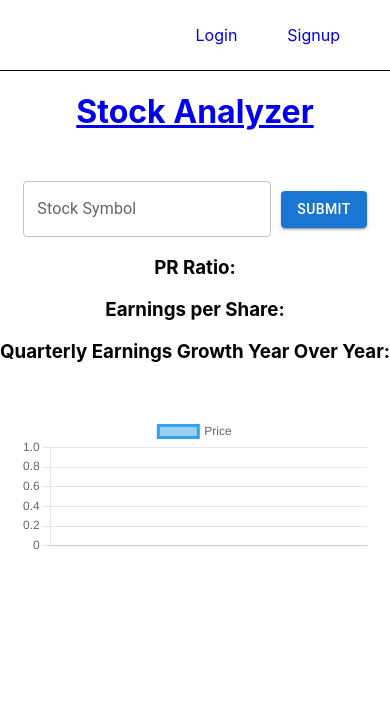
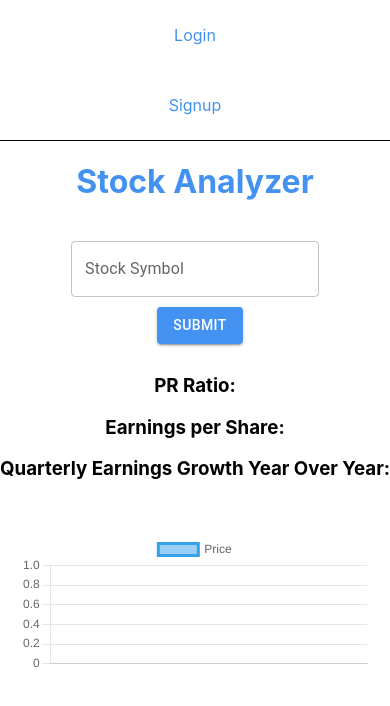
Before and after one commit to Jamesclifford7/stock-client, a React (Create React App) app: page /home in a window 390 px wide. Shown: the top 706 px of the page. Built offline with nearby package versions, Linux system fonts and the light colour scheme.

Commit message:
added user welcome message, added link colors, and made nav bar responsive for mobile

```diff
--- a/src/components/Home/Home.tsx
+++ b/src/components/Home/Home.tsx
@@ -136,6 +136,7 @@ export default function Home() {
                     Submit
                 </StyledSubmitButton>
             </StyledForm>
+            <StyledStockName>{stockName}</StyledStockName>
             <AddToPortfolioButton stockSymbol={stockSymbol} />
             <StockNotFound stockErrorMessage={stockErrorMessage} />
             <StockInfoContainer>
@@ -197,12 +198,12 @@ function AddToPortfolioButton(props: {stockSymbol: string}) {
     }
 
     return (
-        <StyledPortfolioButton
+        <Button
             color="secondary"
             onClick={addToPortfolio}
         >
             Add to Portfolio
-        </StyledPortfolioButton>
+        </Button>
     )
 }
 
@@ -220,7 +221,13 @@ const StyledForm = styled.form`
     display: flex;
     align-items: center;
     justify-content: center;
-    margin-top: 50px !important;
+    flex-direction: column;
+    margin-top: 40px !important;
+
+    @media all and (min-width: 640px) {
+        flex-direction: row;
+        margin-top: 50px !important;
+    }
 `
 
 export const StockInfoContainer = styled.div`
@@ -233,10 +240,16 @@ export const StockInfoContainer = styled.div`
 
 const StyledSubmitButton = styled(Button)`
     margin-left: 10px !important;
+    background-color: #4392F1 !important;
+    margin-top: 10px !important;
+
+    @media all and (min-width: 640px) {
+        margin-top: 0 !important;
+    }
 `
 
-const StyledPortfolioButton = styled(Button)`
-    margin-top: 20px !important;
+const StyledStockName = styled.h2`
+    margin-top: 30px;
 `
 
 const StyledPortfolioMessage = styled.p`
@@ -246,6 +259,7 @@ const StyledPortfolioMessage = styled.p`
 export const GraphContainer = styled.div`
     width: 90%;
     margin: 0 auto;
+    padding-bottom: 100px;
 
     @media all and (min-width: 640px) {
         width: 70%;
--- a/src/components/Login/Login.tsx
+++ b/src/components/Login/Login.tsx
@@ -69,12 +69,12 @@ export default function Login() {
                         type='password'
                     />
                 </TextFieldContainer>
-                <Button
+                <StyledButton
                     type="submit"
                     variant='contained'
                 >
                     Submit
-                </Button>
+                </StyledButton>
             </form>
             <UserNotFound
                 userNotFoundMessage={userNotFoundMessage}
@@ -91,6 +91,10 @@ const UserNotFoundContainer = styled.div`
     margin-top: 20px;
 `
 
+const StyledButton = styled(Button)`
+    background-color: #4392F1 !important;
+`
+
 function UserNotFound(props: {userNotFoundMessage: string | undefined}) {
 
     if (!props.userNotFoundMessage) {
--- a/src/components/NavBar/NavBar.js
+++ b/src/components/NavBar/NavBar.js
@@ -24,7 +24,7 @@ export default function NavBar() {
                     <StyledLink to="/login">Login</StyledLink>
                     <StyledLink to="">Signup</StyledLink>
                 </StyledNav>
-                <Link to="/home"><h1>Stock Analyzer</h1></Link>
+                <StyledLink to="/home"><h1>Stock Analyzer</h1></StyledLink>
             </>
         )
     }
@@ -33,26 +33,57 @@ export default function NavBar() {
         <>
             <StyledNav>
                 <StyledLink to="/portfolio">My Portfolio</StyledLink>
-                <button onClick={e => handleLogout(e)}>Logout</button>
+                <StyledLogout onClick={e => handleLogout(e)}>Logout</StyledLogout>
             </StyledNav>
             <StyledLink to="/home"><h1>Stock Analyzer</h1></StyledLink>
+            <span>Welcome, {user.email}</span>
         </>
     )
 }
 
 const StyledNav = styled.nav`
-    height: 70px;
+    height: none;
     display: flex;
     align-items: center;
     justify-content: flex-end;
     border-bottom: solid;
     border-width: 0.8px;
+    flex-direction: column;
 
     a, button {
-        margin-right: 50px;
+        padding: 25px 0;
+    }
+
+    @media all and (min-width: 640px)  {
+        flex-direction: row;
+        align-items: center;
+        justify-content: flex-end;
+        height: 70px;
+
+        a, button {
+            margin-right: 50px;
+        }
     }
 `
 
 const StyledLink = styled(Link)`
     text-decoration: none;
+    color: #4392F1;
+    font-size: 16px;
+
+    &:hover {
+        text-decoration: underline;
+    }
 `
+
+const StyledLogout = styled.button`
+    background: none;
+    border: none;
+    color: #4392F1;
+    font-size: 16px;
+
+    &:hover {
+        text-decoration: underline;
+        cursor: pointer;
+    }
+`
--- a/src/components/Portfolio/Portfolio.tsx
+++ b/src/components/Portfolio/Portfolio.tsx
@@ -46,8 +46,10 @@ function StockList(props: {stocks: StockProps[]}) {
 
 const Stock = styled.div`
     margin: 0 auto;
+    margin-bottom: 5px;
     border: solid;
     border-width: 0.8px;
+    border-radius: 25px;
     width: 70%;
 
     a {
```
